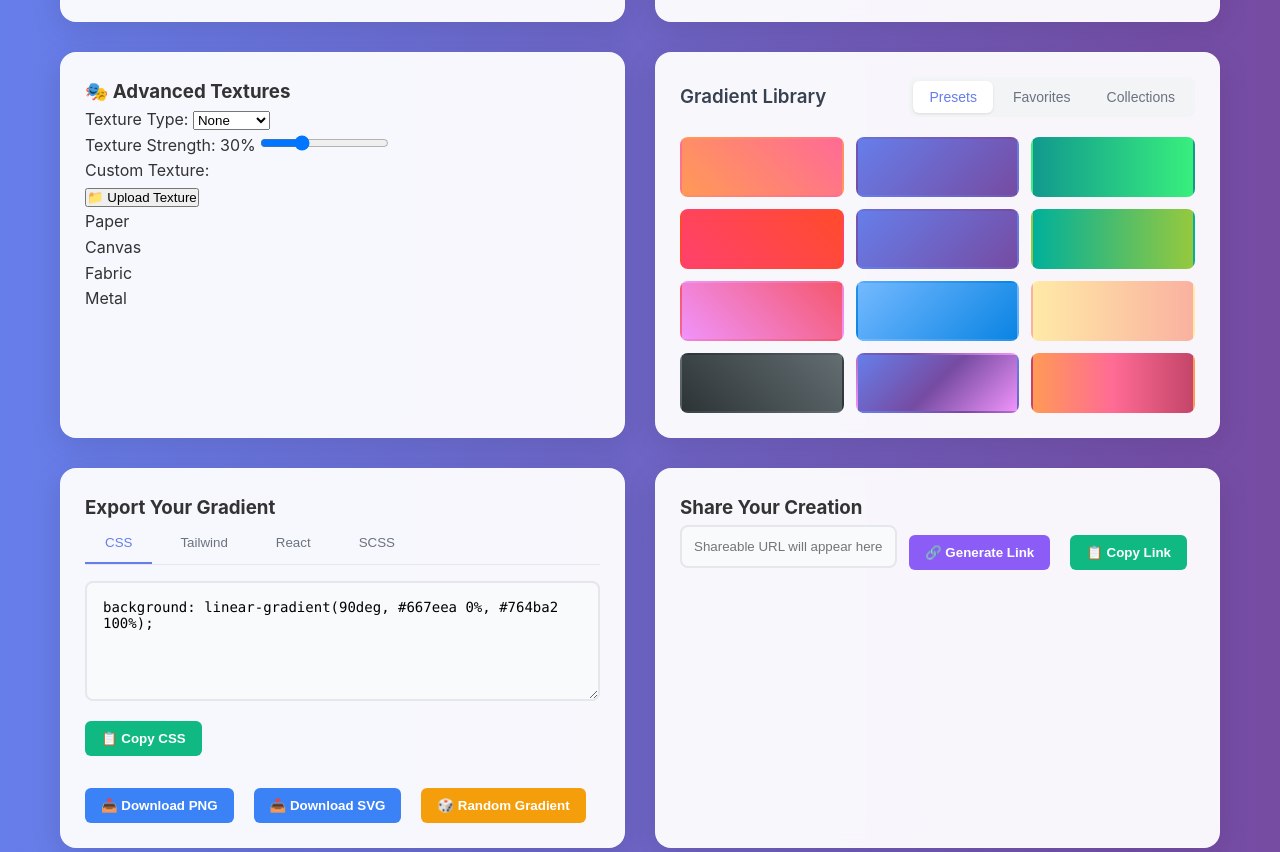
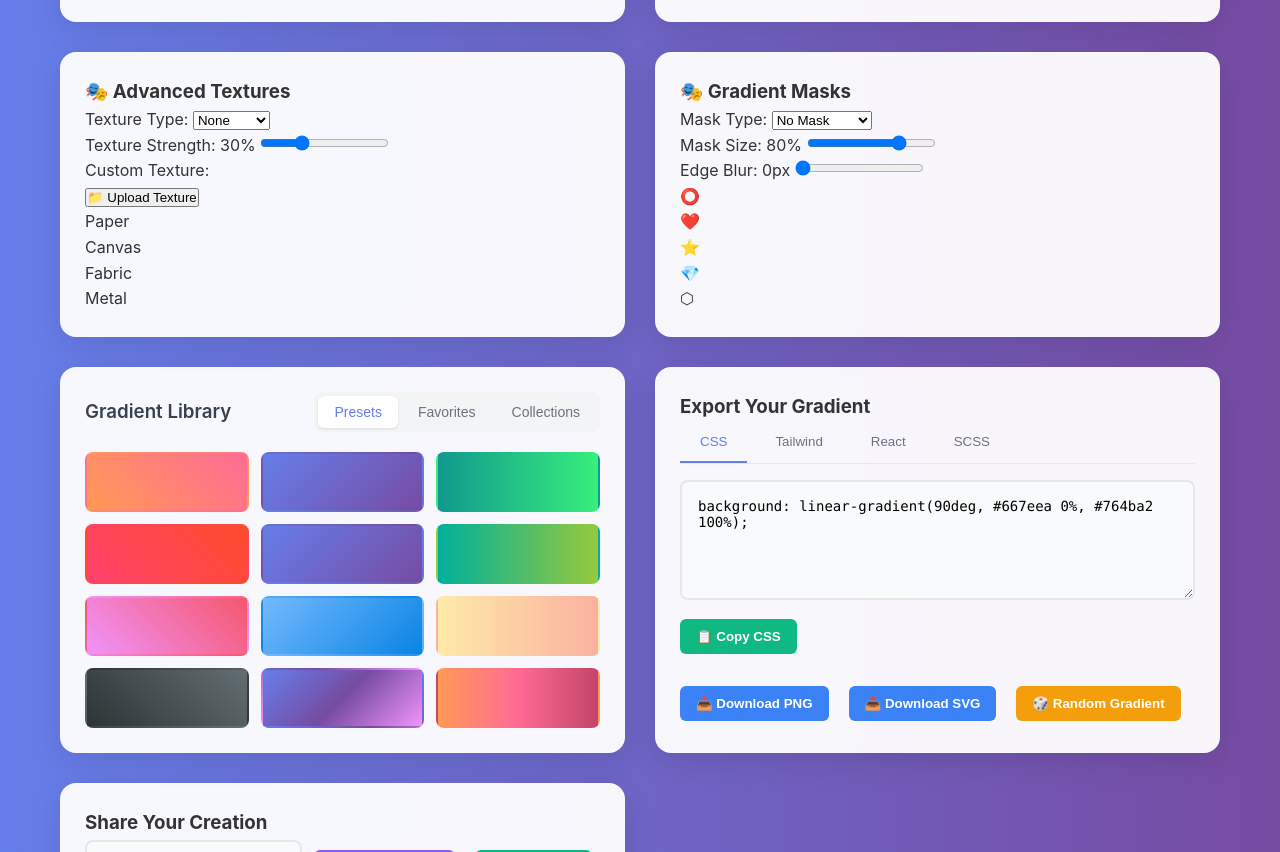
Before and after one commit to rembertdesigns/Gradient-Background-Picker, a plain HTML site: page index.html in a window 1280 px wide. Shown: the part 1492-2344 px from the top of the page. Drawn offline with Linux system fonts and the light colour scheme.

Commit message:
Added Gradient Mask Section

```diff
--- a/index.html
+++ b/index.html
@@ -263,6 +263,50 @@
         <div class="texture-preview-item" data-texture="canvas">Canvas</div>
         <div class="texture-preview-item" data-texture="fabric">Fabric</div>
         <div class="texture-preview-item" data-texture="metal">Metal</div>
+    </div>
+</section>
+
+<!-- Gradient Mask Section -->
+<section class="mask-section">
+    <h3>🎭 Gradient Masks</h3>
+
+    <div class="mask-controls">
+        <div class="mask-control-group">
+            <label for="maskType">Mask Type:</label>
+            <select id="maskType">
+                <option value="none">No Mask</option>
+                <option value="circle">Circle</option>
+                <option value="ellipse">Ellipse</option>
+                <option value="polygon">Polygon</option>
+                <option value="heart">Heart</option>
+                <option value="star">Star</option>
+                <option value="custom">Custom Path</option>
+            </select>
+        </div>
+
+        <div class="mask-control-group">
+            <label for="maskSize">Mask Size: <span id="maskSizeValue">80%</span></label>
+            <input type="range" id="maskSize" min="20" max="100" value="80" step="5">
+        </div>
+
+        <div class="mask-control-group">
+            <label for="maskBlur">Edge Blur: <span id="maskBlurValue">0px</span></label>
+            <input type="range" id="maskBlur" min="0" max="50" value="0" step="1">
+        </div>
+
+        <div class="mask-control-group" id="customMaskGroup" style="display: none;">
+            <label>Custom SVG Path:</label>
+            <textarea id="customMaskPath" placeholder="Enter SVG path data..." rows="3"></textarea>
+        </div>
+    </div>
+
+    <!-- Mask Presets -->
+    <div class="mask-presets">
+        <div class="mask-preset" data-mask="circle">⭕</div>
+        <div class="mask-preset" data-mask="heart">❤️</div>
+        <div class="mask-preset" data-mask="star">⭐</div>
+        <div class="mask-preset" data-mask="diamond">💎</div>
+        <div class="mask-preset" data-mask="hexagon">⬡</div>
     </div>
 </section>
 
```
